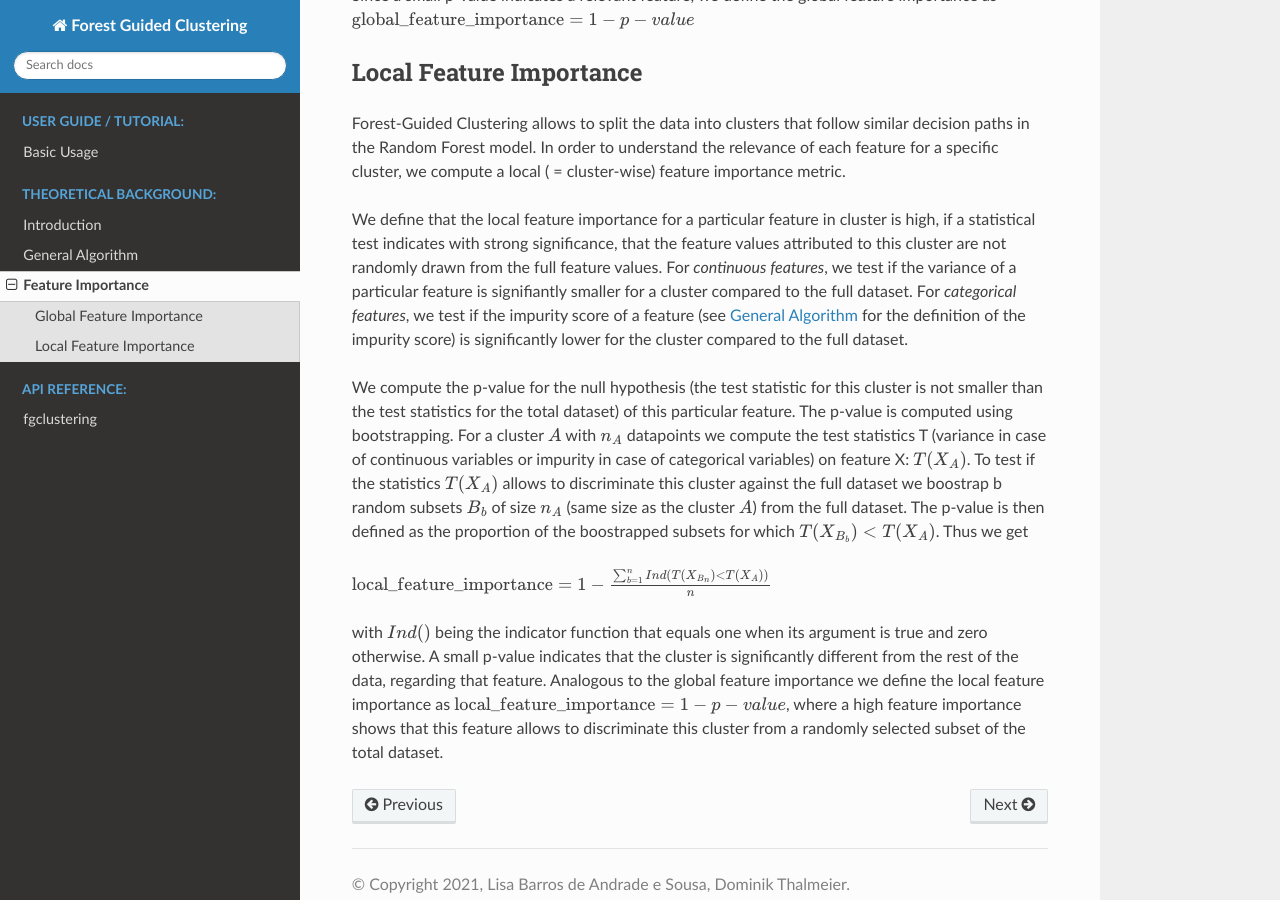
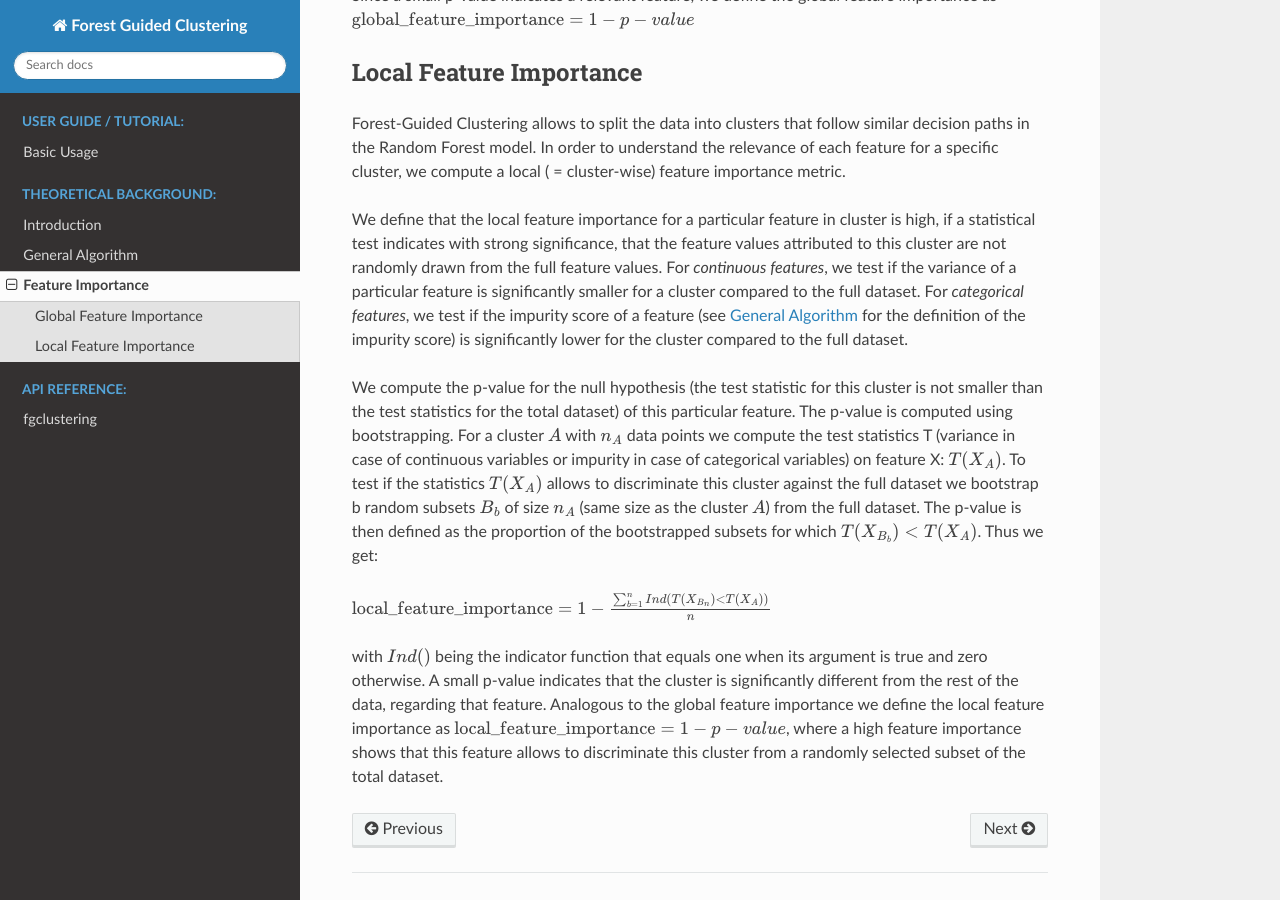
Before and after one commit to HelmholtzAI-Consultants-Munich/fg-clustering, a Sphinx documentation site: the page built from docs/source/feature_importance.rst, in a window 1280 px wide and 900 px high, scrolled down 520 px. Built offline with Sphinx 7.4.7 and the Read the Docs theme 2.0.0, drawn with Linux system fonts in a browser that asks for light colours; pages that are not in the unit, such as notebooks, are missing from menus.

Commit message:
Update feature_importance.rst

```diff
--- a/docs/source/feature_importance.rst
+++ b/docs/source/feature_importance.rst
@@ -15,9 +15,9 @@ Local Feature Importance
 
 Forest-Guided Clustering allows to split the data into clusters that follow similar decision paths in the Random Forest model. In order to understand the relevance of each feature for a specific cluster, we compute a local ( = cluster-wise) feature importance metric.
 
-We define that the local feature importance for a particular feature in cluster is high, if a statistical test indicates with strong significance, that the feature values attributed to this cluster are not randomly drawn from the full feature values. For *continuous features*, we test if the variance of a particular feature is signifiantly smaller for a cluster compared to the full dataset. For *categorical features*, we test if the impurity score of a feature (see :doc:`general_algorithm` for the definition of the impurity score) is significantly lower for the cluster compared to the full dataset.
+We define that the local feature importance for a particular feature in cluster is high, if a statistical test indicates with strong significance, that the feature values attributed to this cluster are not randomly drawn from the full feature values. For *continuous features*, we test if the variance of a particular feature is significantly smaller for a cluster compared to the full dataset. For *categorical features*, we test if the impurity score of a feature (see :doc:`general_algorithm` for the definition of the impurity score) is significantly lower for the cluster compared to the full dataset.
 
-We compute the p-value for the null hypothesis (the test statistic for this cluster is not smaller than the test statistics for the total dataset) of this particular feature. The p-value is computed using bootstrapping. For a cluster :math:`A` with :math:`n_A` datapoints we compute the test statistics T (variance in case of continuous variables or impurity in case of categorical variables) on feature X: :math:`T(X_A)`. To test if the statistics :math:`T(X_A)` allows to discriminate this cluster against the full dataset we boostrap b random subsets :math:`B_b` of size :math:`n_A` (same size as the cluster :math:`A`) from the full dataset. The p-value is then defined as the proportion of the boostrapped subsets for which :math:`T(X_{B_b})<T(X_A)`. Thus we get
+We compute the p-value for the null hypothesis (the test statistic for this cluster is not smaller than the test statistics for the total dataset) of this particular feature. The p-value is computed using bootstrapping. For a cluster :math:`A` with :math:`n_A` data points we compute the test statistics T (variance in case of continuous variables or impurity in case of categorical variables) on feature X: :math:`T(X_A)`. To test if the statistics :math:`T(X_A)` allows to discriminate this cluster against the full dataset we bootstrap b random subsets :math:`B_b` of size :math:`n_A` (same size as the cluster :math:`A`) from the full dataset. The p-value is then defined as the proportion of the bootstrapped subsets for which :math:`T(X_{B_b})<T(X_A)`. Thus we get:
 
 :math:`\text{local_feature_importance} = 1-\frac{\sum_{b=1}^n Ind\left(T(X_{B_n})<T(X_A)\right)}{n}`
 
```
